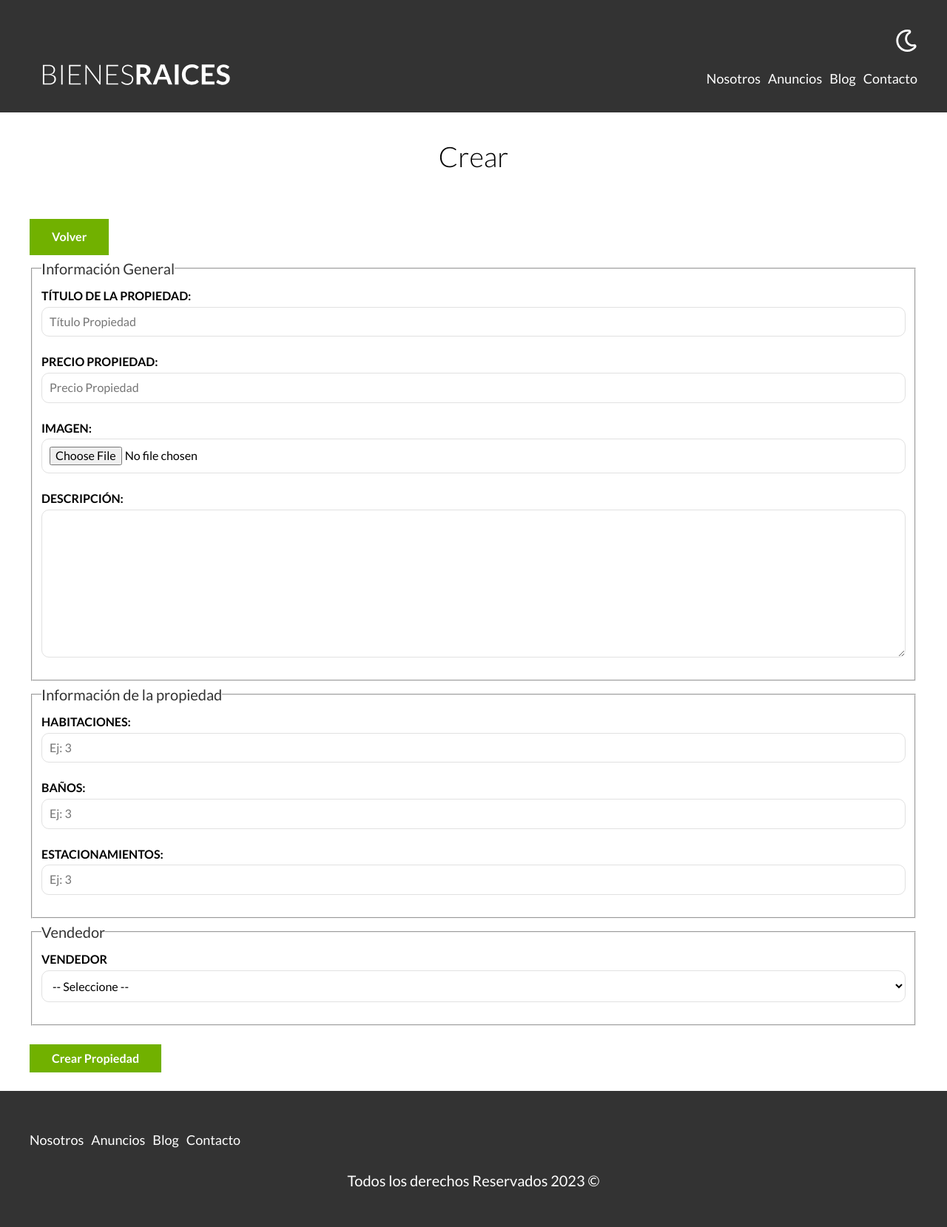
After one commit to lionel-prats/lp-2023-php-bienesraicesMVC, a PHP site: template views/propiedades/crear.php in a window 1280 px wide. The commit adds this page. Shown: the whole page at 74% size. Run offline with PHP 8.4, Linux system fonts and the light colour scheme; the template is opened without the code that fills it, so the values that code supplies are empty; style sheets or scripts are compiled from the project's sources; some libraries are stand-ins or nearby versions.

Commit message:
seccion 41 - video 404

```diff
--- a/views/propiedades/admin.php
+++ b/views/propiedades/admin.php
@@ -10,7 +10,7 @@
         }
     ?>
 
-    <a href="/bienesraices/admin/propiedades/crear.php" class="boton boton-verde">Nueva Propiedad</a>
+    <a href="/propiedades/crear" class="boton boton-verde">Nueva Propiedad</a>
     <a href="/bienesraices/admin/vendedores/crear.php" class="boton boton-amarillo">Nuevo Vendedor</a>
     <!--
     BOTONES PARA PRUEBAS DE INYECCION SQL (APUNTAN A ARCHIVOS DENTRO DE /admin/propiedades)
--- /dev/null
+++ b/views/propiedades/crear.php
@@ -0,0 +1,8 @@
+<main class="contenedor seccion">
+    <h1>Crear</h1>
+    <a href="/admin" class="boton boton-verde">Volver</a>
+    <form class="formulario" method="POST" action="/bienesraices/admin/propiedades/crear.php" enctype="multipart/form-data">
+        <?php include __DIR__ . "/formulario.php"; ?>
+        <input type="submit" value="Crear Propiedad" class="boton boton-verde">
+    </form>
+</main>
--- /dev/null
+++ b/views/propiedades/formulario.php
@@ -0,0 +1,51 @@
+<fieldset>
+    <legend>Información General</legend>
+
+    <label for="titulo">Título de la propiedad:</label>
+    <input type="text" id="titulo" name="propiedad[titulo]" placeholder="Título Propiedad" value="<?php echo s($propiedad->titulo); ?>">
+
+    <label for="precio">Precio propiedad:</label>
+    <input type="number" id="precio" name="propiedad[precio]" placeholder="Precio Propiedad" value="<?php echo s($propiedad->precio); ?>">
+
+    <label for="imagen">Imagen:</label>
+    <input type="file" id="imagen" accept="image/jpeg, image/png" name="propiedad[imagen]">
+
+    <?php
+        if($_SERVER["SCRIPT_NAME"] === "/bienesraices/admin/propiedades/actualizar.php" and $propiedad->imagen) {
+    ?>
+        <img src="/bienesraices/imagenes/<?php echo $propiedad->imagen; ?>" alt="imagen propiedad" class="imagen-small">
+    <?php } ?>
+
+    <label for="descripcion">Descripción:</label>
+    <textarea id="descripcion" name="propiedad[descripcion]"><?php echo s($propiedad->descripcion); ?></textarea>
+</fieldset>
+
+<fieldset>
+    <legend>Información de la propiedad</legend>
+
+    <label for="habitaciones">Habitaciones:</label>
+    <input type="number" id="habitaciones" name="propiedad[habitaciones]" placeholder="Ej: 3" min="0" max="9" value="<?php echo s($propiedad->habitaciones); ?>">
+
+    <label for="wc">Baños:</label>
+    <input type="number" id="wc" name="propiedad[wc]" placeholder="Ej: 3" min="0" max="9" value="<?php  echo s($propiedad->wc); ?>">
+
+    <label for="estacionamientos">Estacionamientos:</label>
+    <input type="number" id="estacionamientos" name="propiedad[estacionamiento]" placeholder="Ej: 3" min="0" max="9" value="<?php echo s($propiedad->estacionamiento); ?>">
+
+</fieldset>
+
+<fieldset>
+    <legend>Vendedor</legend>
+    <label for="vendedor">Vendedor</label>
+    <select name="propiedad[vendedores_id]" id="vendedor">
+        <option value="" disabled selected>-- Seleccione --</option>
+        <?php foreach($vendedores as $vendedor){ ?>
+            <option
+                <?php echo $propiedad->vendedores_id === $vendedor->id ? "selected" : ""; ?>
+                value="<?php echo s($vendedor->id); ?>"
+            >
+                <?php echo s($vendedor->nombre) . " " . s($vendedor->apellido); ?>
+            </option>
+        <?php } ?>
+    </select>
+</fieldset>
```
Also changed, not shown: controllers/PropiedadController.php (+7 -1 lines).
